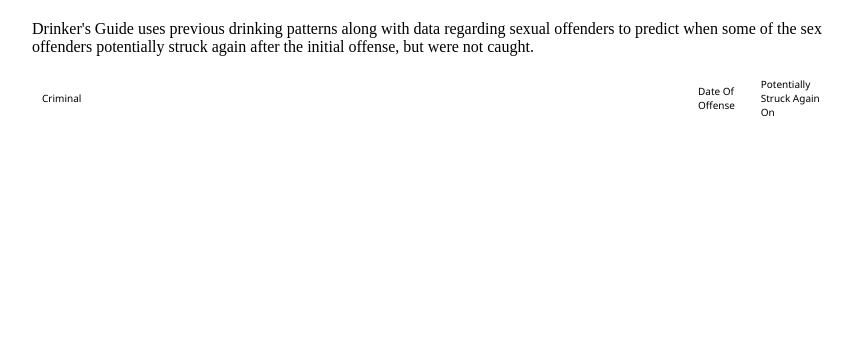
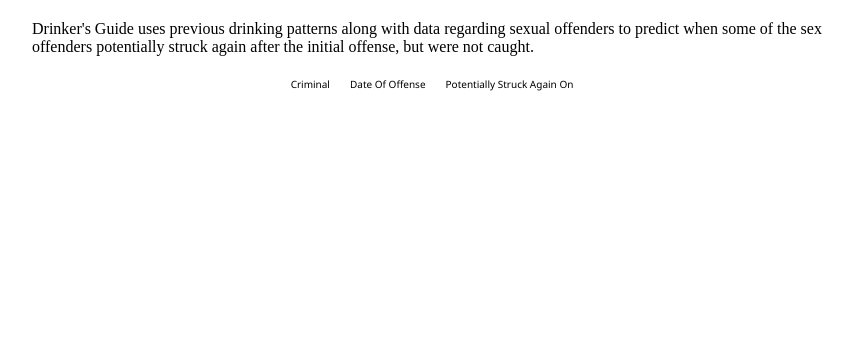
Before and after one commit to ps/Drinkers_Guide, a PHP site: page /strikeNext.php in a window 1280 px wide. Shown: the part 109-449 px from the top of the page, without its empty margins (208-1061 px from the left). Run offline with PHP 8.4, Linux system fonts and the light colour scheme; data that the repository does not hold is empty; some web fonts are replaced.

Commit message:
Fixed table

```diff
--- a/public_html/res/style.css
+++ b/public_html/res/style.css
@@ -241,3 +241,13 @@
 p.n{
 	font-family: "Noto Sans";
 }
+
+.modified.niceTable .barName{
+	width: auto;
+}
+.modified.niceTable{
+	margin: 0 auto;
+}
+.modified.niceTable tr td:last-child{
+	text-align: center;
+}
--- a/public_html/strikeNext.php
+++ b/public_html/strikeNext.php
@@ -24,7 +24,7 @@
 
 $query = mysqli_query($cxn, $q) or die("Query failed: ".mysqli_error($cxn));
 
-echo "<table class='niceTable' cellspacing='0'><thead><tr><th class='barName'>Criminal</th><th>Date Of Offense</th><th>Potentially Struck Again On</th>";
+echo "<table class='niceTable modified' cellspacing='0'><thead><tr><th class='barName'>Criminal</th><th>Date Of Offense</th><th>Potentially Struck Again On</th>";
 echo "</tr></thead><tbody>";
 
 while($row = mysqli_fetch_array($query))
```
